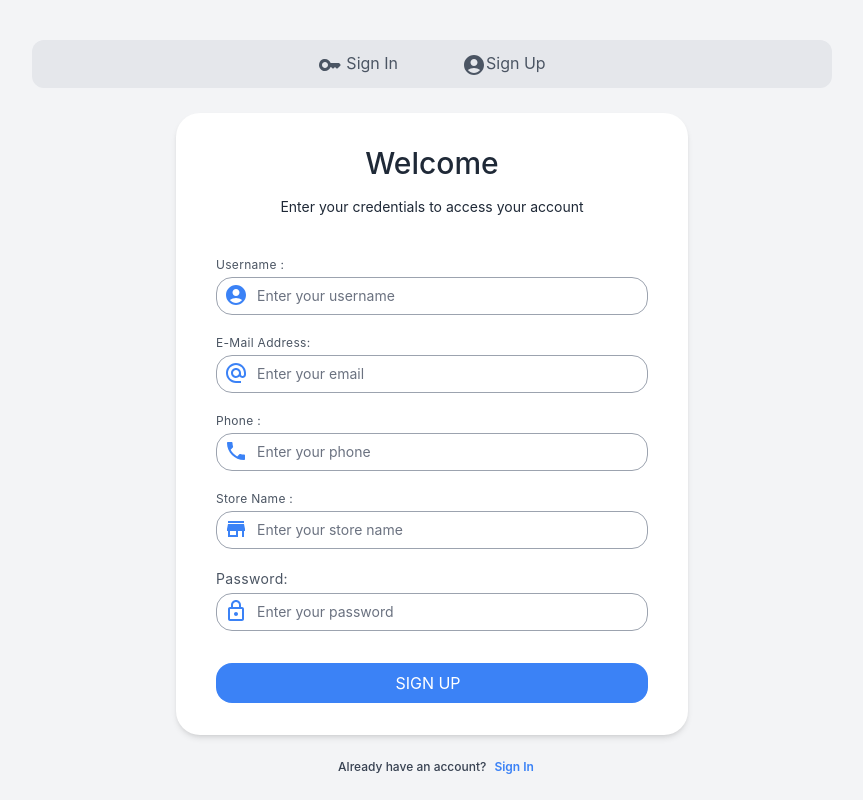
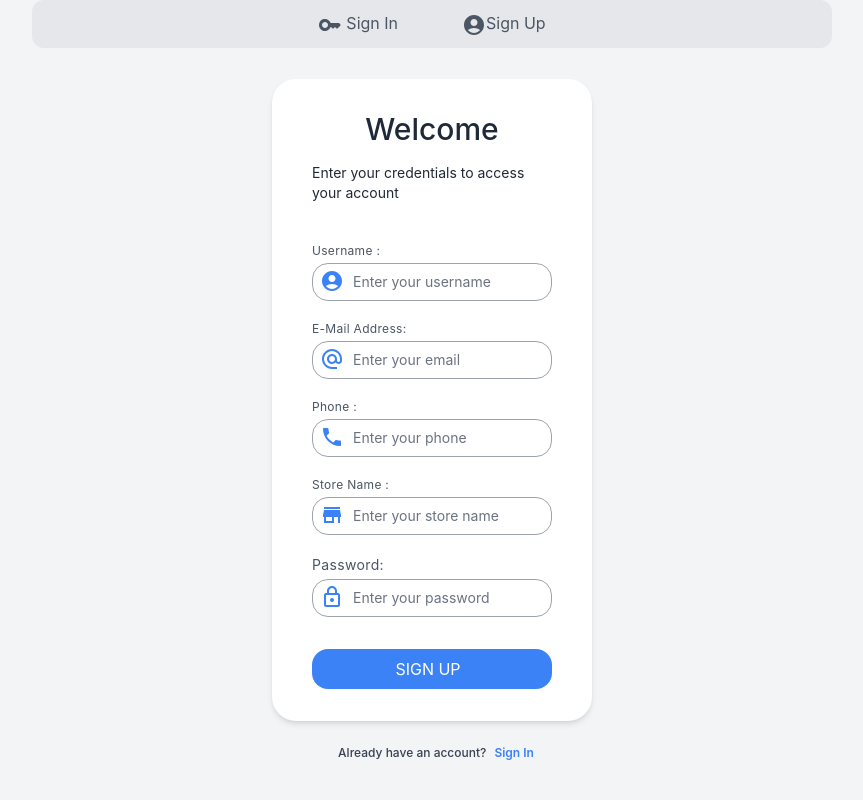
Before and after one commit to baskararestu/FE-cashierapp, a React (Create React App) app: page /register in a window 1280 px wide. Shown: the whole page, without its empty margins (208-1071 px from the left). Built offline with nearby package versions, Linux system fonts and the light colour scheme.

Commit message:
adjustment auth page

```diff
--- a/src/components/AuthNav.jsx
+++ b/src/components/AuthNav.jsx
@@ -7,7 +7,7 @@ function AuthNav() {
   const navigate = useNavigate();
 
   return (
-    <div className=" mt-10 w-full px-20 text-gray-800 h-1/6 absolute top-0 ">
+    <div className=" w-full px-20 text-gray-800 h-1/6 absolute top-0 ">
       <div className=" mx-40 bg-gray-200 flex flex-row justify-center items-center h-12 rounded-xl gap-16 text-gray-600">
         <div>
           <KeyRoundedIcon />
--- a/src/pages/Login.jsx
+++ b/src/pages/Login.jsx
@@ -58,9 +58,9 @@ function Login() {
           lg:px-10
           py-8
           rounded-3xl
-          w-50
+          w-1/4
           max-w-md
-          mt-5
+
         "
               >
                 <div className="font-medium self-center text-xl sm:text-3xl text-gray-800">
--- a/src/pages/Register.jsx
+++ b/src/pages/Register.jsx
@@ -64,7 +64,7 @@ function Register() {
       >
         {(props) => {
           return (
-            <div className=" flex flex-col items-center justify-center bg-gray-100 min-h-screen">
+            <div className=" flex flex-col items-center justify-center bg-gray-100 h-screen">
               <AuthNav />
               <div
                 className="
@@ -77,9 +77,9 @@ function Register() {
           lg:px-10
           py-8
           rounded-3xl
-          w-3/4
+          w-1/4
           max-w-lg
-          mt-28
+          mt-16
 
         "
               >
@@ -366,7 +366,7 @@ function Register() {
                   <span className="ml-2">
                     Already have an account?
                     <a
-                      href="/register"
+                      href="/login"
                       className="text-xs ml-2 text-blue-500 font-semibold hover:underline"
                     >
                       Sign In
```
